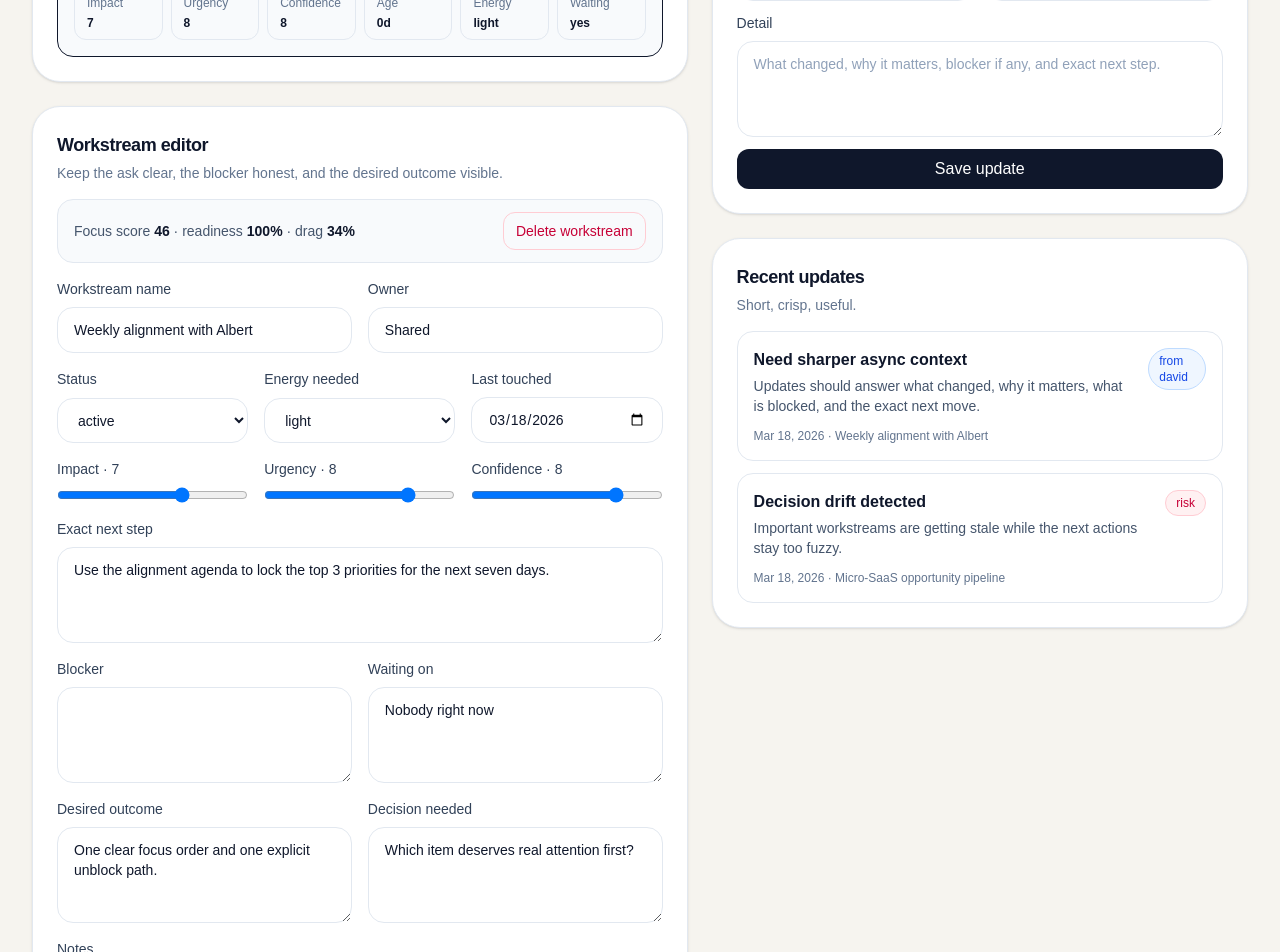
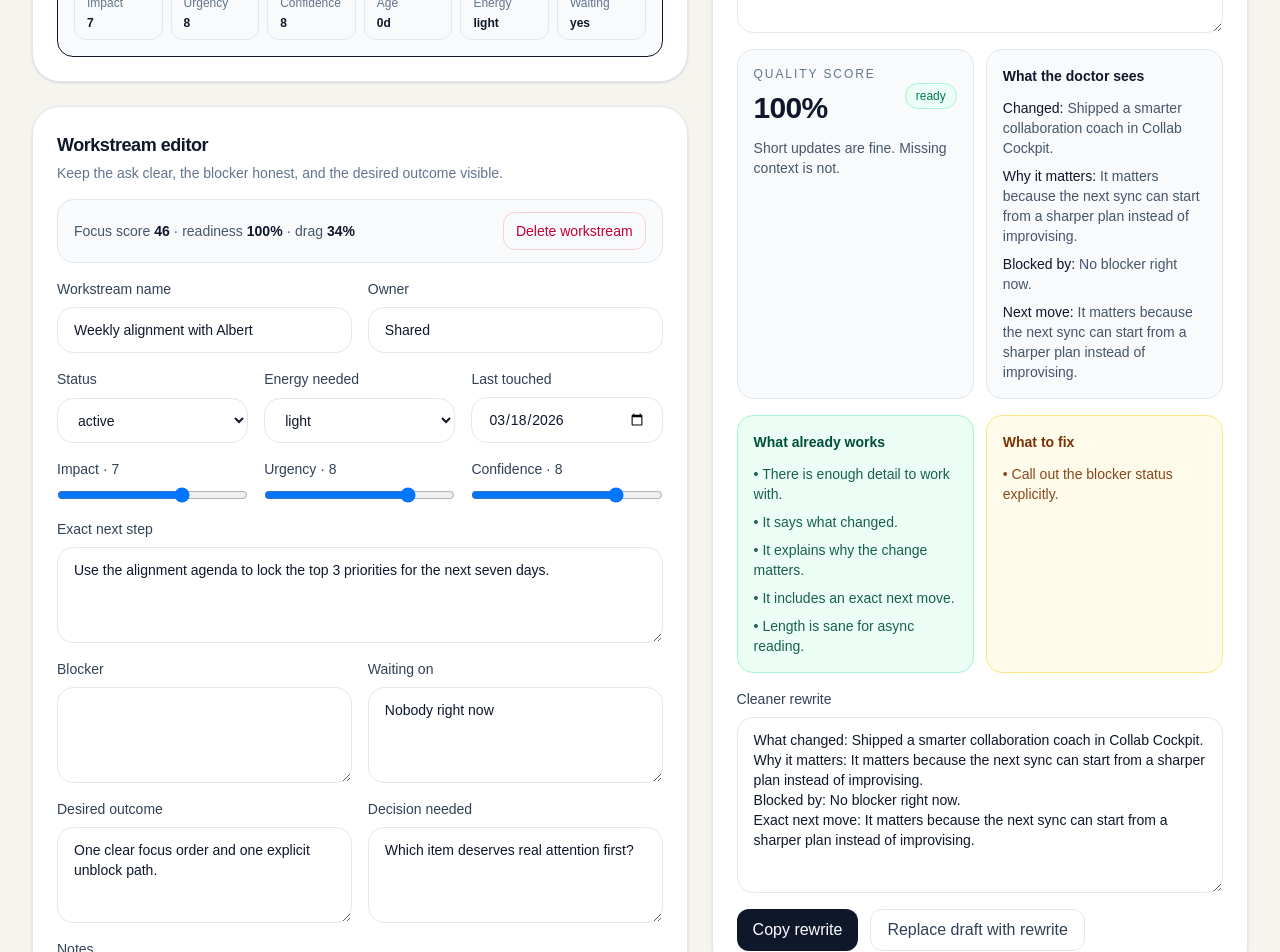
Before and after one commit to albertcl20/collab-cockpit, a Next.js app: page / in a window 1280 px wide. Shown: the part 3120-4072 px from the top of the page. Built offline with nearby package versions, Linux system fonts and the light colour scheme.

Commit message:
Add async handoff doctor

```diff
--- a/src/components/collaboration-cockpit.tsx
+++ b/src/components/collaboration-cockpit.tsx
@@ -87,6 +87,20 @@ type CoachPlan = {
   cards: CoachCard[];
   davidMessage: string;
   albertPlan: string;
+};
+
+type HandoffDoctor = {
+  score: number;
+  verdict: string;
+  extracted: {
+    changed: string;
+    matters: string;
+    blocked: string;
+    next: string;
+  };
+  missing: string[];
+  strengths: string[];
+  rewrite: string;
 };
 
 const STORAGE_KEY = "collab-cockpit-v4";
@@ -207,6 +221,9 @@ export function CollaborationCockpit() {
   const [coachMode, setCoachMode] = useState<CoachMode>("quick-sync");
   const [snapshotNote, setSnapshotNote] = useState("");
   const [copyState, setCopyState] = useState<string>("");
+  const [handoffDraft, setHandoffDraft] = useState(
+    "Shipped a smarter collaboration coach in Collab Cockpit. It matters because the next sync can start from a sharper plan instead of improvising. No blocker right now. Next I'll test the live deployment and verify the login flow still behaves."
+  );
   const [newUpdate, setNewUpdate] = useState({
     title: "",
     detail: "",
@@ -273,6 +290,10 @@ export function CollaborationCockpit() {
         sevenDayPlan,
       }),
     [briefMode, focusNow, scoredWorkstreams, state.decisions, state.updates, agenda, sevenDayPlan]
+  );
+  const handoffDoctor = useMemo(
+    () => analyzeHandoffDraft({ draft: handoffDraft, focusNow, selected }),
+    [handoffDraft, focusNow, selected]
   );
   const latestSnapshot = state.snapshots[0];
   const healthDelta = latestSnapshot ? collaborationHealth - latestSnapshot.health : 0;
@@ -780,6 +801,65 @@ export function CollaborationCockpit() {
               </div>
             </Panel>
 
+            <Panel title="Handoff doctor" subtitle="Grades a draft against the async format David actually wants: changed, why it matters, blocker, exact next move.">
+              <div className="grid gap-4">
+                <Field label="Draft message">
+                  <textarea
+                    className={`${inputClass} min-h-36`}
+                    value={handoffDraft}
+                    onChange={(e) => setHandoffDraft(e.target.value)}
+                    placeholder="Write a rough update and let the doctor clean it up."
+                  />
+                </Field>
+                <div className="grid gap-3 md:grid-cols-2">
+                  <div className="rounded-2xl border border-slate-200 bg-slate-50 p-4">
+                    <div className="flex items-center justify-between gap-3">
+                      <div>
+                        <p className="text-xs uppercase tracking-[0.16em] text-slate-500">Quality score</p>
+                        <p className="mt-2 text-3xl font-semibold tracking-tight text-slate-900">{handoffDoctor.score}%</p>
+                      </div>
+                      <Badge tone={handoffDoctor.score >= 80 ? statusTone.active : handoffDoctor.score >= 60 ? statusTone.watch : statusTone.blocked}>{handoffDoctor.verdict}</Badge>
+                    </div>
+                    <p className="mt-3 text-sm text-slate-600">Short updates are fine. Missing context is not.</p>
+                  </div>
+                  <div className="rounded-2xl border border-slate-200 bg-slate-50 p-4">
+                    <p className="text-sm font-semibold text-slate-900">What the doctor sees</p>
+                    <div className="mt-3 grid gap-2 text-sm text-slate-600">
+                      <div><span className="font-medium text-slate-900">Changed:</span> {handoffDoctor.extracted.changed}</div>
+                      <div><span className="font-medium text-slate-900">Why it matters:</span> {handoffDoctor.extracted.matters}</div>
+                      <div><span className="font-medium text-slate-900">Blocked by:</span> {handoffDoctor.extracted.blocked}</div>
+                      <div><span className="font-medium text-slate-900">Next move:</span> {handoffDoctor.extracted.next}</div>
+                    </div>
+                  </div>
+                </div>
+                <div className="grid gap-3 md:grid-cols-2">
+                  <div className="rounded-2xl border border-emerald-200 bg-emerald-50 p-4">
+                    <p className="text-sm font-semibold text-emerald-900">What already works</p>
+                    <ul className="mt-3 space-y-2 text-sm text-emerald-900/90">
+                      {handoffDoctor.strengths.length ? handoffDoctor.strengths.map((item) => <li key={item}>• {item}</li>) : <li>• Nothing strong yet. The message is still vibes.</li>}
+                    </ul>
+                  </div>
+                  <div className="rounded-2xl border border-amber-200 bg-amber-50 p-4">
+                    <p className="text-sm font-semibold text-amber-900">What to fix</p>
+                    <ul className="mt-3 space-y-2 text-sm text-amber-900/90">
+                      {handoffDoctor.missing.length ? handoffDoctor.missing.map((item) => <li key={item}>• {item}</li>) : <li>• No obvious holes. A miracle.</li>}
+                    </ul>
+                  </div>
+                </div>
+                <Field label="Cleaner rewrite">
+                  <textarea readOnly className={`${inputClass} min-h-44 font-mono text-sm`} value={handoffDoctor.rewrite} />
+                </Field>
+                <div className="flex flex-wrap gap-3">
+                  <button type="button" onClick={() => copyText(handoffDoctor.rewrite, "doctor rewrite")} className="rounded-xl bg-slate-900 px-4 py-2 text-sm font-medium text-white transition hover:bg-slate-700">
+                    Copy rewrite
+                  </button>
+                  <button type="button" onClick={() => setHandoffDraft(handoffDoctor.rewrite)} className="rounded-xl border border-slate-200 px-4 py-2 text-sm font-medium text-slate-700 transition hover:bg-slate-50">
+                    Replace draft with rewrite
+                  </button>
+                </div>
+              </div>
+            </Panel>
+
             <Panel title="Add async update" subtitle="Capture what changed without writing a novella.">
               <div className="grid gap-3">
                 <Field label="Title">
@@ -1257,6 +1337,104 @@ function missingPieces(item: Workstream | ScoredWorkstream) {
   return gaps;
 }
 
+function analyzeHandoffDraft({
+  draft,
+  focusNow,
+  selected,
+}: {
+  draft: string;
+  focusNow?: ScoredWorkstream;
+  selected?: Workstream;
+}): HandoffDoctor {
+  const cleaned = draft.trim();
+  const subject = selected?.name || focusNow?.name || "the current top workstream";
+  const fallbackNext = selected?.nextStep || focusNow?.nextStep || "Name the next concrete move.";
+  const fallbackBlocker = selected?.blocker || "No blocker right now.";
+
+  const parts = splitDraft(cleaned);
+  const changed = findSection(parts, ["changed", "shipped", "finished", "updated", "made", "added", "fixed", "launched"], cleaned)
+    || fallbackFromSentence(parts, 0)
+    || `Updated ${subject}.`;
+  const matters = findSection(parts, ["matters", "because", "so that", "impact", "why"], cleaned)
+    || `It matters because it should reduce coordination waste around ${subject}.`;
+  const blocked = findSection(parts, ["blocked", "blocker", "waiting", "risk", "stuck"], cleaned)
+    || (cleaned ? fallbackBlocker : "No blocker right now.");
+  const next = findSection(parts, ["next", "then", "follow", "will", "plan"], cleaned)
+    || fallbackNext;
+
+  const missing: string[] = [];
+  const strengths: string[] = [];
+  let score = 35;
+
+  if (cleaned.length >= 50) {
+    score += 5;
+    strengths.push("There is enough detail to work with.");
+  } else {
+    missing.push("Too short to be reliably useful.");
+  }
+
+  if (hasRealSection(changed, subject)) {
+    score += 18;
+    strengths.push("It says what changed.");
+  } else {
+    missing.push("Say clearly what changed.");
+  }
+
+  if (hasRealSection(matters, "It matters")) {
+    score += 18;
+    strengths.push("It explains why the change matters.");
+  } else {
+    missing.push("Explain why this matters, not just what happened.");
+  }
+
+  if (hasRealSection(blocked, "No blocker right now.")) {
+    score += 14;
+    strengths.push(blocked.toLowerCase().includes("no blocker") ? "It explicitly says blocker status." : "It names the blocker instead of hiding it.");
+  } else {
+    missing.push("Call out the blocker status explicitly.");
+  }
+
+  if (hasRealSection(next, fallbackNext)) {
+    score += 18;
+    strengths.push("It includes an exact next move.");
+  } else {
+    missing.push("Name the exact next action.");
+  }
+
+  if (cleaned.length > 420) {
+    score -= 10;
+    missing.push("It is getting too long for a fast async handoff.");
+  } else if (cleaned.length >= 90 && cleaned.length <= 320) {
+    score += 6;
+    strengths.push("Length is sane for async reading.");
+  }
+
+  if (sentenceCount(cleaned) >= 3) {
+    score += 4;
+  } else {
+    missing.push("Use a couple of crisp sentences instead of one mushy blob.");
+  }
+
+  score = clamp(score, 18, 100);
+
+  const verdict = score >= 85 ? "ready" : score >= 65 ? "close" : "needs cleanup";
+  const rewrite = [
+    `What changed: ${normalizeSentence(changed)}`,
+    `Why it matters: ${normalizeSentence(matters)}`,
+    `Blocked by: ${normalizeSentence(blocked)}`,
+    `Exact next move: ${normalizeSentence(next)}`,
+  ].join("\n");
+
+  return {
+    score,
+    verdict,
+    extracted: { changed, matters, blocked, next },
+    missing: uniqueList(missing),
+    strengths: uniqueList(strengths),
+    rewrite,
+  };
+}
+
 function buildBrief({
   mode,
   focusNow,
@@ -1441,3 +1619,46 @@ function getBootState() {
 
 const inputClass =
   "w-full rounded-2xl border border-slate-200 bg-white px-4 py-3 text-sm text-slate-900 outline-none transition placeholder:text-slate-400 focus:border-slate-400 focus:ring-4 focus:ring-slate-100";
+
+function splitDraft(text: string) {
+  return text
+    .split(/\n+/)
+    .flatMap((chunk) => chunk.split(/(?<=[.!?])\s+/))
+    .map((part) => part.replace(/^[-•\s]+/, "").trim())
+    .filter(Boolean);
+}
+
+function findSection(parts: string[], keywords: string[], fullText: string) {
+  const lowered = fullText.toLowerCase();
+  const line = parts.find((part) => keywords.some((keyword) => part.toLowerCase().includes(keyword)));
+  if (line) return line;
+  if (keywords.some((keyword) => lowered.includes(keyword))) {
+    return fullText.trim();
+  }
+  return "";
+}
+
+function fallbackFromSentence(parts: string[], index: number) {
+  return parts[index] ?? "";
+}
+
+function sentenceCount(text: string) {
+  return splitDraft(text).length;
+}
+
+function hasRealSection(value: string, fallback: string) {
+  const cleaned = value.trim();
+  if (!cleaned) return false;
+  if (cleaned === fallback) return false;
+  return cleaned.length >= 12;
+}
+
+function normalizeSentence(value: string) {
+  const trimmed = value.trim();
+  if (!trimmed) return "Missing.";
+  return /[.!?]$/.test(trimmed) ? trimmed : `${trimmed}.`;
+}
+
+function uniqueList(items: string[]) {
+  return [...new Set(items)];
+}
```
